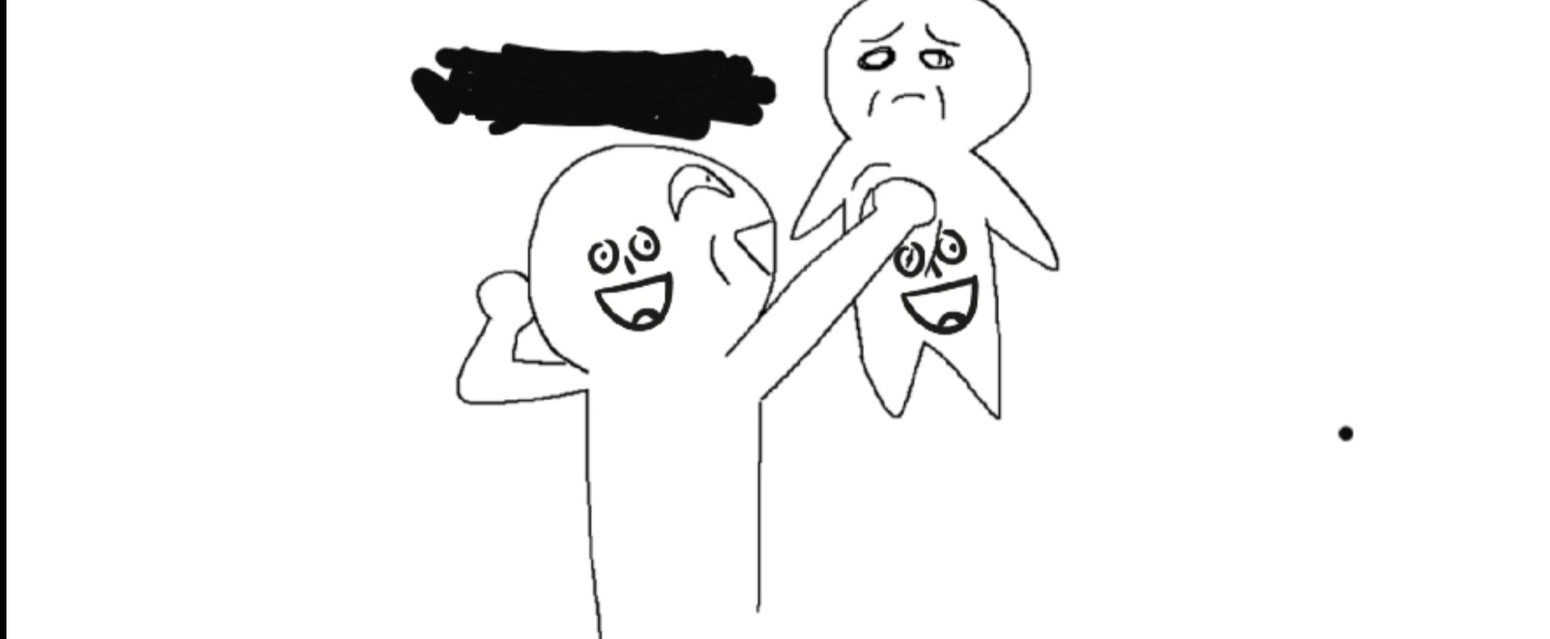
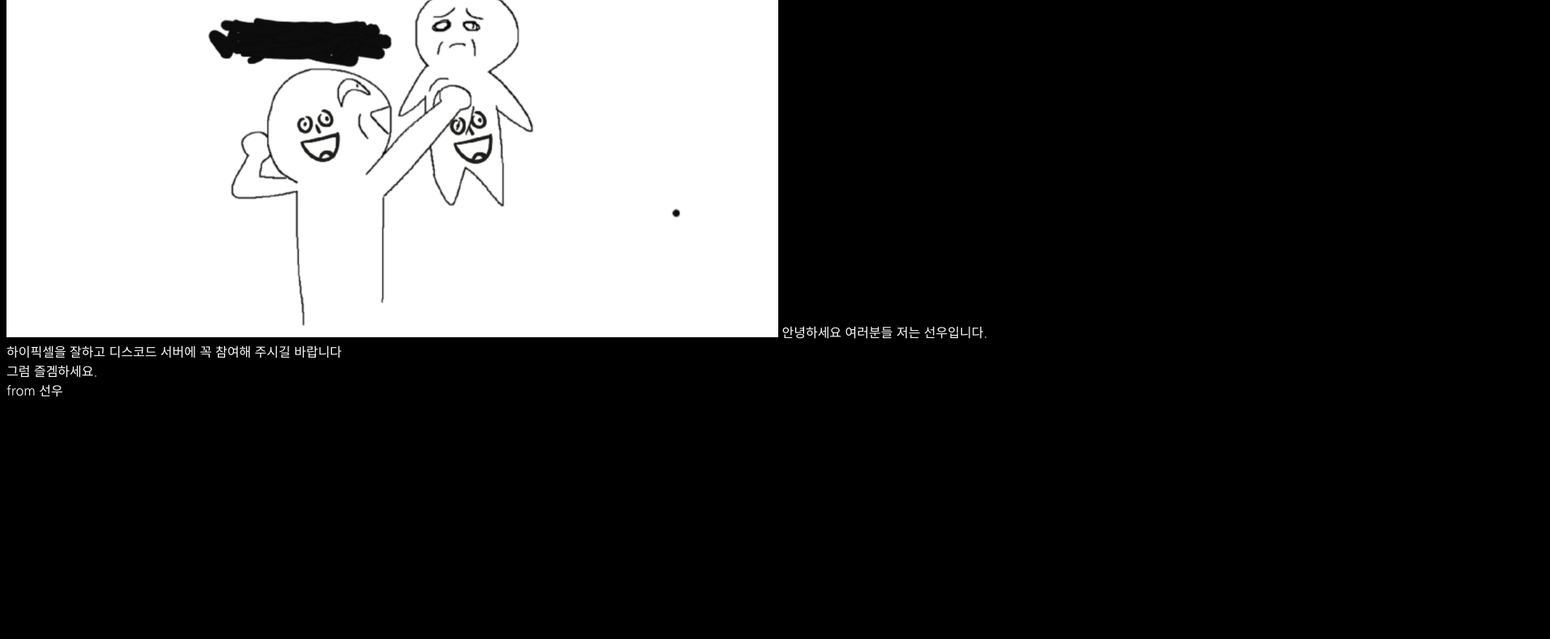
Before and after one commit to sunoooworld/sunoooworld.github.io, a plain HTML site: page index.html in a window 1280 px wide. Shown: the part 209-999 px from the top of the page at 81% size, 1914 px wide, since content can reach past the window. After the commit the page ends 800 px from the top, so only its background shows below. Drawn offline with Linux system fonts and the light colour scheme.

Commit message:
이미지 사이즈 변경

```diff
--- a/index.html
+++ b/index.html
@@ -49,7 +49,7 @@
         소개
     </div>
     <div class="introduction">
-        <img src="sunoooprofile.jpg" /> 안녕하세요 여러분들 저는 선우입니다.<br/> 하이픽셀을 잘하고 디스코드 서버에 꼭 참여해 주시길 바랍니다<br/> 그럼 즐겜하세요.<br/> from 선우
+        <img src="sunoooprofile.jpg" width="953" height="426" /> 안녕하세요 여러분들 저는 선우입니다.<br/> 하이픽셀을 잘하고 디스코드 서버에 꼭 참여해 주시길 바랍니다<br/> 그럼 즐겜하세요.<br/> from 선우
     </div>
 </body>
 
```
